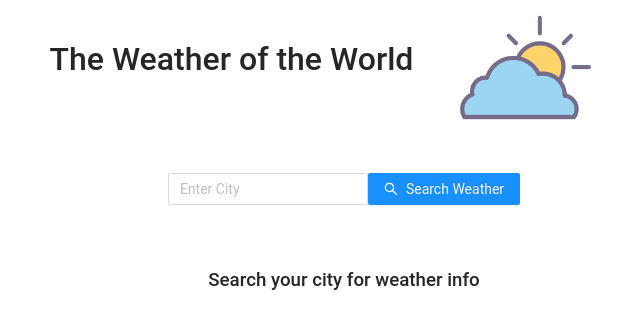
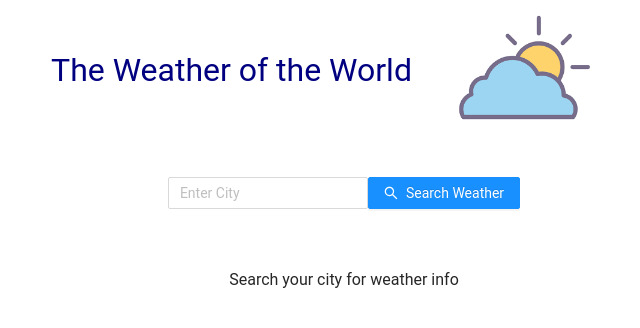
Before and after one commit to MattBokovitz1/Weather-App, a React (Create React App) app in the folder weather-app/: page / in a window 1280 px wide. Shown: the top 328 px of the page, without its empty margins (296-936 px from the left). Built offline with nearby package versions, Linux system fonts and the light colour scheme; no server answers.

Commit message:
finishing styles and added CSS reset

```diff
--- a/weather-app/src/App.css
+++ b/weather-app/src/App.css
@@ -1 +1,104 @@
 @import "~antd/dist/antd.css";
+
+/* Add CSS styling here */
+
+@import url("https://fonts.googleapis.com/css2?family=Montserrat:wght@400;600&display=swap");
+
+/* http://meyerweb.com/eric/tools/css/reset/
+   v2.0 | 20110126
+   License: none (public domain)
+*/
+
+html,
+body,
+div,
+span,
+applet,
+object,
+iframe,
+h1,
+h2,
+h3,
+h4,
+h5,
+h6,
+p,
+blockquote,
+pre,
+a,
+abbr,
+acronym,
+address,
+big,
+cite,
+code,
+del,
+dfn,
+em,
+img,
+ins,
+kbd,
+q,
+s,
+samp,
+small,
+strike,
+strong,
+sub,
+sup,
+tt,
+var,
+b,
+u,
+i,
+center,
+dl,
+dt,
+dd,
+ol,
+ul,
+li,
+fieldset,
+form,
+label,
+legend,
+table,
+caption,
+tbody,
+tfoot,
+thead,
+tr,
+th,
+td,
+article,
+aside,
+canvas,
+details,
+embed,
+figure,
+figcaption,
+footer,
+header,
+hgroup,
+menu,
+nav,
+output,
+ruby,
+section,
+summary,
+time,
+mark,
+audio,
+video {
+  margin: 0;
+  padding: 0;
+  border: 0;
+  font-size: 100%;
+  font: inherit;
+  vertical-align: baseline;
+}
+* {
+  box-sizing: border-box;
+  /*   border:1px solid grey; */
+  max-width: 100%;
+}
--- a/weather-app/src/components/Landing.js
+++ b/weather-app/src/components/Landing.js
@@ -15,10 +15,15 @@ const Sunny = styled.img`
   width: 60%;
 `;
 
+const Title = styled.h1`
+  font-size: 2rem;
+  color: navy;
+`;
+
 function Landing() {
   return (
     <LandingWrapper>
-      <h1>The Weather of the World </h1>
+      <Title>The Weather of the World </Title>
       <div>
         <Sunny src={sunny} alt="weather icon" />
       </div>
--- a/weather-app/src/components/WeatherTable.js
+++ b/weather-app/src/components/WeatherTable.js
@@ -17,6 +17,12 @@ const DescriptionIcon = styled.img`
 const WeatherInfo = styled.p`
   color: #fcffdb;
   font-size: 1.2rem;
+  padding: 1%;
+`;
+const WeatherDescription = styled.h3`
+  color: #fcffdb;
+  font-size: 1.2rem;
+  padding: 0 0 5% 0;
 `;
 const CityName = styled.h2`
   color: #fcffdb;
@@ -35,7 +41,9 @@ const WeatherTable = (props) => {
             src={`http://openweathermap.org/img/w/${data?.list[0].weather[0].icon}.png`}
             alt="weather icon"
           />
-          <WeatherInfo>{data.list[0].weather[0].description}</WeatherInfo>
+          <WeatherDescription>
+            {data.list[0].weather[0].description}
+          </WeatherDescription>
 
           <WeatherInfo>
             Temperature: {data.list[0].main.temp} degrees Fahrenheit
```
